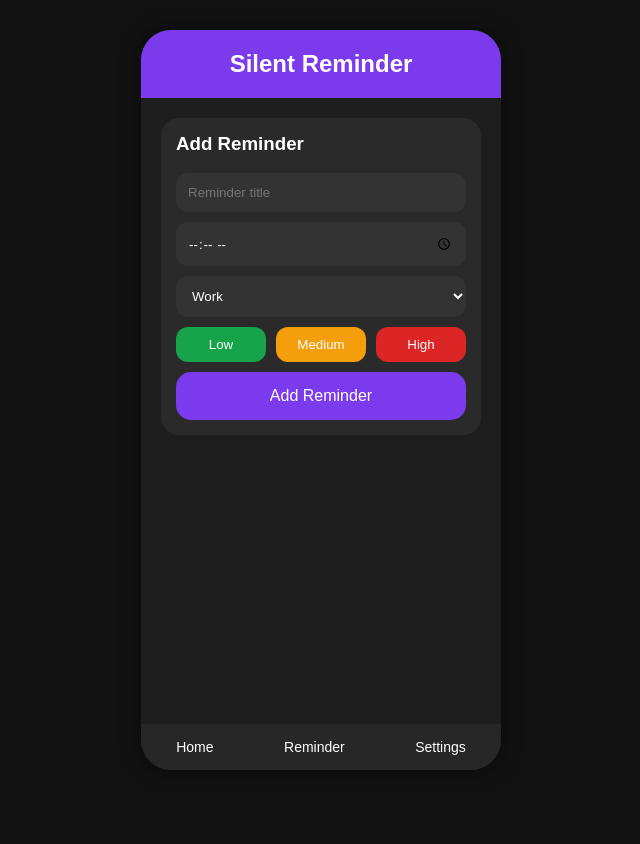
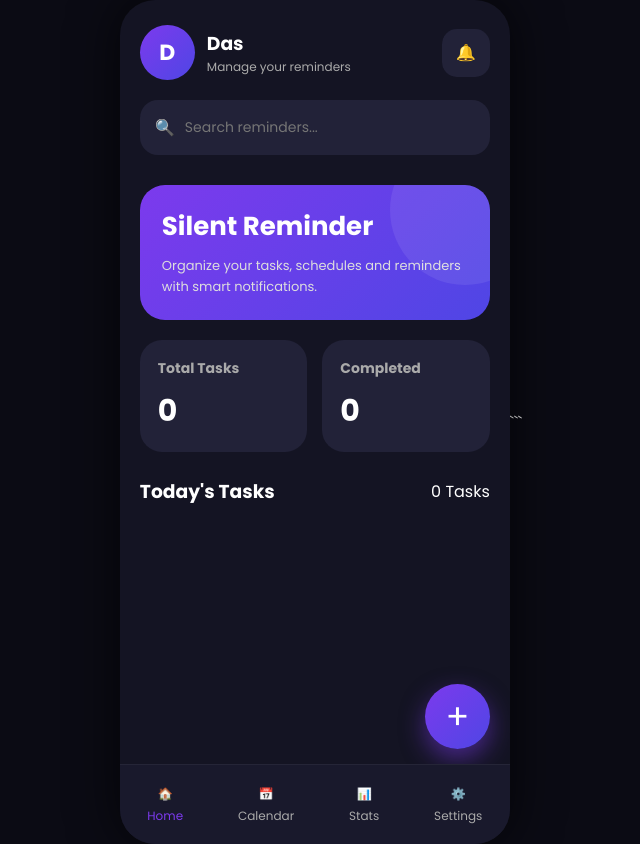
Before and after one commit to VinothBit/silent-reminder, a plain HTML site: page index.html in a window 1280 px wide. Shown: the whole page, without its empty margins (319-959 px from the left). Before the commit the page ends 800 px from the top, so only its background shows below. Drawn offline with Linux system fonts and the light colour scheme.

Commit message:
Refactor HTML and CSS for improved layout and styles

````diff
--- a/index.html
+++ b/index.html
@@ -1,247 +1,621 @@
 <!DOCTYPE html>
 <html lang="en">
 <head>
-<meta charset="UTF-8" />
-<meta name="viewport" content="width=device-width, initial-scale=1.0"/>
+<meta charset="UTF-8">
+<meta name="viewport" content="width=device-width, initial-scale=1.0">
 <title>Silent Reminder</title>
+<link href="https://fonts.googleapis.com/css2?family=Poppins:wght@300;400;500;600;700&display=swap" rel="stylesheet">
 
 <style>
-
 *{
-    margin:0;
-    padding:0;
-    box-sizing:border-box;
-    font-family:Arial, sans-serif;
+margin:0;
+padding:0;
+box-sizing:border-box;
+font-family:'Poppins',sans-serif;
 }
 
 body{
-    background:#121212;
-    color:white;
-    display:flex;
-    justify-content:center;
-    align-items:center;
-    height:100vh;
+background:#0b0b14;
+color:white;
+display:flex;
+justify-content:center;
+align-items:center;
+min-height:100vh;
+overflow:hidden;
 }
 
 .app{
-    width:360px;
-    height:740px;
-    background:#1e1e1e;
-    border-radius:30px;
-    overflow:hidden;
-    box-shadow:0 0 20px rgba(0,0,0,0.5);
-    position:relative;
+width:390px;
+height:844px;
+background:#141423;
+border-radius:35px;
+overflow:hidden;
+position:relative;
+box-shadow:0 0 50px rgba(0,0,0,0.7);
 }
 
-/* HEADER */
-
 .header{
-    background:#7c3aed;
-    padding:20px;
-    text-align:center;
+padding:25px 20px 10px;
 }
 
-.header h1{
-    font-size:24px;
+.top{
+display:flex;
+justify-content:space-between;
+align-items:center;
 }
 
-/* CONTENT */
-
-.content{
-    padding:20px;
-    overflow-y:auto;
-    height:620px;
+.profile{
+display:flex;
+align-items:center;
+gap:12px;
 }
 
-/* CARD */
+.avatar{
+width:55px;
+height:55px;
+border-radius:50%;
+background:linear-gradient(135deg,#7c3aed,#4f46e5);
+display:flex;
+align-items:center;
+justify-content:center;
+font-size:22px;
+font-weight:700;
+}
+
+.notify{
+width:48px;
+height:48px;
+background:#222238;
+border-radius:15px;
+display:flex;
+align-items:center;
+justify-content:center;
+cursor:pointer;
+transition:0.3s;
+}
+
+.notify:hover{
+background:#7c3aed;
+}
+
+.search{
+margin-top:20px;
+background:#222238;
+padding:15px;
+border-radius:18px;
+display:flex;
+gap:10px;
+align-items:center;
+}
+
+.search input{
+width:100%;
+background:none;
+border:none;
+outline:none;
+color:white;
+font-size:14px;
+}
+
+.banner{
+margin:20px;
+padding:22px;
+border-radius:25px;
+background:linear-gradient(135deg,#7c3aed,#4f46e5);
+position:relative;
+overflow:hidden;
+}
+
+.banner::after{
+content:'';
+position:absolute;
+width:150px;
+height:150px;
+border-radius:50%;
+background:rgba(255,255,255,0.08);
+right:-50px;
+top:-50px;
+}
+
+.banner h1{
+font-size:26px;
+margin-bottom:10px;
+}
+
+.banner p{
+font-size:13px;
+color:#ddd;
+line-height:1.6;
+}
+
+.stats{
+display:flex;
+gap:15px;
+padding:0 20px;
+}
 
 .card{
-    background:#2a2a2a;
-    padding:15px;
-    border-radius:18px;
-    margin-bottom:15px;
+flex:1;
+background:#222238;
+padding:18px;
+border-radius:22px;
 }
 
 .card h3{
-    margin-bottom:8px;
+font-size:14px;
+color:#aaa;
+margin-bottom:10px;
 }
 
-.time{
-    color:#a78bfa;
-    font-size:14px;
+.card h1{
+font-size:30px;
 }
 
-/* BUTTON */
-
-.add-btn{
-    width:100%;
-    padding:15px;
-    border:none;
-    border-radius:15px;
-    background:#7c3aed;
-    color:white;
-    font-size:16px;
-    cursor:pointer;
-    margin-top:10px;
+.section-title{
+padding:25px 20px 15px;
+display:flex;
+justify-content:space-between;
+align-items:center;
 }
 
-.add-btn:hover{
-    background:#6d28d9;
+.tasks{
+padding:0 20px;
+display:flex;
+flex-direction:column;
+gap:15px;
+height:340px;
+overflow-y:auto;
 }
 
-/* INPUT */
-
-input, select{
-    width:100%;
-    padding:12px;
-    margin-top:10px;
-    border:none;
-    border-radius:12px;
-    background:#333;
-    color:white;
+.task{
+background:#222238;
+padding:18px;
+border-radius:22px;
+display:flex;
+justify-content:space-between;
+align-items:center;
+transition:0.3s;
 }
 
-/* PRIORITY */
+.task:hover{
+transform:translateY(-3px);
+background:#2b2b46;
+}
+
+.left{
+display:flex;
+align-items:center;
+gap:15px;
+}
+
+.circle{
+width:18px;
+height:18px;
+border-radius:50%;
+}
+
+.green{
+background:#22c55e;
+}
+
+.red{
+background:#ef4444;
+}
+
+.blue{
+background:#3b82f6;
+}
+
+.task-info h4{
+font-size:15px;
+margin-bottom:5px;
+}
+
+.task-info p{
+font-size:12px;
+color:#aaa;
+}
 
 .priority{
-    display:flex;
-    gap:10px;
-    margin-top:10px;
+padding:6px 14px;
+border-radius:12px;
+font-size:12px;
+background:#7c3aed;
 }
 
-.priority button{
-    flex:1;
-    padding:10px;
-    border:none;
-    border-radius:12px;
-    cursor:pointer;
-    color:white;
+.bottom{
+position:absolute;
+bottom:0;
+width:100%;
+height:80px;
+background:#19192c;
+display:flex;
+justify-content:space-around;
+align-items:center;
+border-top:1px solid rgba(255,255,255,0.05);
 }
 
-.low{
-    background:#16a34a;
+.nav{
+display:flex;
+flex-direction:column;
+align-items:center;
+gap:4px;
+font-size:12px;
+color:#aaa;
+cursor:pointer;
+transition:0.3s;
 }
 
-.medium{
-    background:#f59e0b;
+.nav:hover{
+color:#7c3aed;
 }
 
-.high{
-    background:#dc2626;
+.active{
+color:#7c3aed;
 }
 
-/* BOTTOM NAV */
-
-.nav{
-    position:absolute;
-    bottom:0;
-    width:100%;
-    background:#272727;
-    display:flex;
-    justify-content:space-around;
-    padding:15px 0;
+.fab{
+position:absolute;
+bottom:95px;
+right:20px;
+width:65px;
+height:65px;
+border-radius:50%;
+background:linear-gradient(135deg,#7c3aed,#4f46e5);
+display:flex;
+justify-content:center;
+align-items:center;
+font-size:35px;
+cursor:pointer;
+transition:0.3s;
+box-shadow:0 10px 25px rgba(124,58,237,0.5);
 }
 
-.nav button{
-    background:none;
-    border:none;
-    color:white;
-    font-size:14px;
-    cursor:pointer;
+.fab:hover{
+transform:scale(1.1) rotate(90deg);
 }
 
-.nav button:hover{
-    color:#a78bfa;
+.modal{
+position:absolute;
+width:100%;
+height:100%;
+background:rgba(0,0,0,0.7);
+backdrop-filter:blur(10px);
+display:none;
+justify-content:center;
+align-items:center;
+z-index:100;
+}
+
+.modal-box{
+width:85%;
+background:#1f1f33;
+padding:25px;
+border-radius:25px;
+}
+
+.modal-box h2{
+margin-bottom:20px;
+}
+
+.modal-box input,
+.modal-box select{
+width:100%;
+padding:14px;
+margin-bottom:15px;
+border:none;
+outline:none;
+border-radius:15px;
+background:#2a2a45;
+color:white;
+}
+
+.modal-box button{
+width:100%;
+padding:14px;
+border:none;
+border-radius:15px;
+background:#7c3aed;
+color:white;
+font-size:15px;
+font-weight:600;
+cursor:pointer;
+}
+
+.page{
+display:none;
+}
+
+.show{
+display:block;
+}
+
+.center-page{
+padding:50px 20px;
+text-align:center;
+}
+
+.center-page h1{
+margin-bottom:15px;
+}
+
+::-webkit-scrollbar{
+width:4px;
+}
+
+::-webkit-scrollbar-thumb{
+background:#555;
+border-radius:10px;
 }
 
 </style>
 </head>
-
 <body>
 
 <div class="app">
 
-    <div class="header">
-        <h1>Silent Reminder</h1>
-    </div>
+<div class="modal" id="modal">
+<div class="modal-box">
+<h2>Add Reminder</h2>
+<input type="text" id="taskName" placeholder="Reminder Title">
+<input type="time" id="taskTime">
+<select id="taskPriority">
+<option>High</option>
+<option>Medium</option>
+<option>Low</option>
+</select>
+<button onclick="saveTask()">Save Reminder</button>
+</div>
+</div>
 
-    <div class="content">
+<div id="homePage" class="page show">
 
-        <!-- ADD REMINDER -->
+<div class="header">
+<div class="top">
+<div class="profile">
+<div class="avatar">D</div>
+<div>
+<h3>Das</h3>
+<p style="color:#aaa;font-size:12px;">Manage your reminders</p>
+</div>
+</div>
+<div class="notify">🔔</div>
+</div>
 
-        <div class="card">
-            <h3>Add Reminder</h3>
+<div class="search">
+🔍
+<input type="text" id="searchInput" placeholder="Search reminders...">
+</div>
+</div>
 
-            <input type="text" id="title" placeholder="Reminder title">
+<div class="banner">
+<h1>Silent Reminder</h1>
+<p>Organize your tasks, schedules and reminders with smart notifications.</p>
+</div>
 
-            <input type="time" id="time">
+<div class="stats">
+<div class="card">
+<h3>Total Tasks</h3>
+<h1 id="totalTasks">0</h1>
+</div>
 
-            <select id="category">
-                <option>Work</option>
-                <option>Personal</option>
-                <option>Study</option>
-                <option>Meeting</option>
-            </select>
+<div class="card">
+<h3>Completed</h3>
+<h1 id="completedTasks">0</h1>
+</div>
+</div>
 
-            <div class="priority">
-                <button class="low">Low</button>
-                <button class="medium">Medium</button>
-                <button class="high">High</button>
-            </div>
+<div class="section-title">
+<h3>Today's Tasks</h3>
+<span id="taskCount">0 Tasks</span>
+</div>
 
-            <button class="add-btn" onclick="addReminder()">
-                Add Reminder
-            </button>
-        </div>
+<div class="tasks" id="taskContainer"></div>
 
-        <!-- REMINDER LIST -->
+</div>
 
-        <div id="reminder-list"></div>
+<div id="calendarPage" class="page center-page">
+<h1>📅 Calendar</h1>
+<p>Calendar integration coming soon.</p>
+</div>
 
-    </div>
+<div id="statsPage" class="page center-page">
+<h1>📊 Statistics</h1>
+<p>Track your productivity and reminders.</p>
+</div>
 
-    <!-- BOTTOM NAV -->
+<div id="settingsPage" class="page center-page">
+<h1>⚙️ Settings</h1>
+<p>Dark mode and app preferences.</p>
+</div>
 
-    <div class="nav">
-        <button>Home</button>
-        <button>Reminder</button>
-        <button>Settings</button>
-    </div>
+<div class="fab" onclick="openModal()">+</div>
+
+<div class="bottom">
+<div class="nav active" onclick="showPage('homePage',this)">
+🏠
+<span>Home</span>
+</div>
+
+<div class="nav" onclick="showPage('calendarPage',this)">
+📅
+<span>Calendar</span>
+</div>
+
+<div class="nav" onclick="showPage('statsPage',this)">
+📊
+<span>Stats</span>
+</div>
+
+<div class="nav" onclick="showPage('settingsPage',this)">
+⚙️
+<span>Settings</span>
+</div>
+</div>
 
 </div>
 
 <script>
 
-const reminderList = document.getElementById("reminder-list");
+const modal = document.getElementById('modal');
+const taskContainer = document.getElementById('taskContainer');
+const totalTasks = document.getElementById('totalTasks');
+const taskCount = document.getElementById('taskCount');
 
-function addReminder(){
+let tasks = JSON.parse(localStorage.getItem('tasks')) || [];
 
-    const title = document.getElementById("title").value;
-    const time = document.getElementById("time").value;
-    const category = document.getElementById("category").value;
+if(Notification.permission !== "granted"){
+  Notification.requestPermission();
+}
 
-    if(title === "" || time === ""){
-        alert("Please fill all fields");
-        return;
+function openModal(){
+  modal.style.display='flex';
+}
+
+window.onclick = function(e){
+  if(e.target == modal){
+    modal.style.display='none';
+  }
+}
+
+function saveTask(){
+
+  const taskName = document.getElementById('taskName').value;
+  const taskTime = document.getElementById('taskTime').value;
+  const taskPriority = document.getElementById('taskPriority').value;
+
+  if(taskName === '' || taskTime === ''){
+    alert('Please fill all fields');
+    return;
+  }
+
+  const task = {
+    name: taskName,
+    time: taskTime,
+    priority: taskPriority,
+    notified:false
+  };
+
+  tasks.push(task);
+
+  localStorage.setItem('tasks', JSON.stringify(tasks));
+
+  renderTasks();
+
+  modal.style.display='none';
+
+  document.getElementById('taskName').value='';
+  document.getElementById('taskTime').value='';
+}
+
+function renderTasks(){
+
+  taskContainer.innerHTML='';
+
+  tasks.forEach((task,index)=>{
+
+    let color='blue';
+
+    if(task.priority==='High') color='red';
+    if(task.priority==='Medium') color='blue';
+    if(task.priority==='Low') color='green';
+
+    const div = document.createElement('div');
+
+    div.classList.add('task');
+
+    div.innerHTML=`
+
+    <div class="left">
+
+      <div class="circle ${color}"></div>
+
+      <div class="task-info">
+        <h4>${task.name}</h4>
+        <p>${task.time}</p>
+      </div>
+
+    </div>
+
+    <div style="display:flex;gap:10px;align-items:center;">
+      <div class="priority">${task.priority}</div>
+
+      <div onclick="deleteTask(${index})"
+      style="cursor:pointer;font-size:18px;">
+      🗑️
+      </div>
+
+    </div>
+
+    `;
+
+    taskContainer.appendChild(div);
+
+  });
+
+  totalTasks.innerText = tasks.length;
+  taskCount.innerText = tasks.length + ' Tasks';
+}
+
+function deleteTask(index){
+
+  tasks.splice(index,1);
+
+  localStorage.setItem('tasks', JSON.stringify(tasks));
+
+  renderTasks();
+}
+
+function showPage(pageId,element){
+
+  const pages = document.querySelectorAll('.page');
+
+  pages.forEach(page=>page.classList.remove('show'));
+
+  document.getElementById(pageId).classList.add('show');
+
+  const navs = document.querySelectorAll('.nav');
+
+  navs.forEach(nav=>nav.classList.remove('active'));
+
+  element.classList.add('active');
+}
+
+function checkReminders(){
+
+  const now = new Date();
+
+  const currentTime =
+  now.getHours().toString().padStart(2,'0')
+  + ':' +
+  now.getMinutes().toString().padStart(2,'0');
+
+  tasks.forEach(task=>{
+
+    if(task.time === currentTime && !task.notified){
+
+      new Notification("⏰ Reminder Alert",{
+        body: task.name,
+        icon:'https://cdn-icons-png.flaticon.com/512/1827/1827392.png'
+      });
+
+      alert("Reminder: " + task.name);
+
+      task.notified = true;
+
+      localStorage.setItem('tasks', JSON.stringify(tasks));
     }
 
-    const card = document.createElement("div");
-    card.classList.add("card");
-
-    card.innerHTML = `
-        <h3>${title}</h3>
-        <p class="time">${time}</p>
-        <p>${category}</p>
-    `;
-
-    reminderList.appendChild(card);
-
-    document.getElementById("title").value = "";
-    document.getElementById("time").value = "";
+  });
 
 }
+
+setInterval(checkReminders,1000);
+
+renderTasks();
 
 </script>
 
 </body>
 </html>
+```
````
